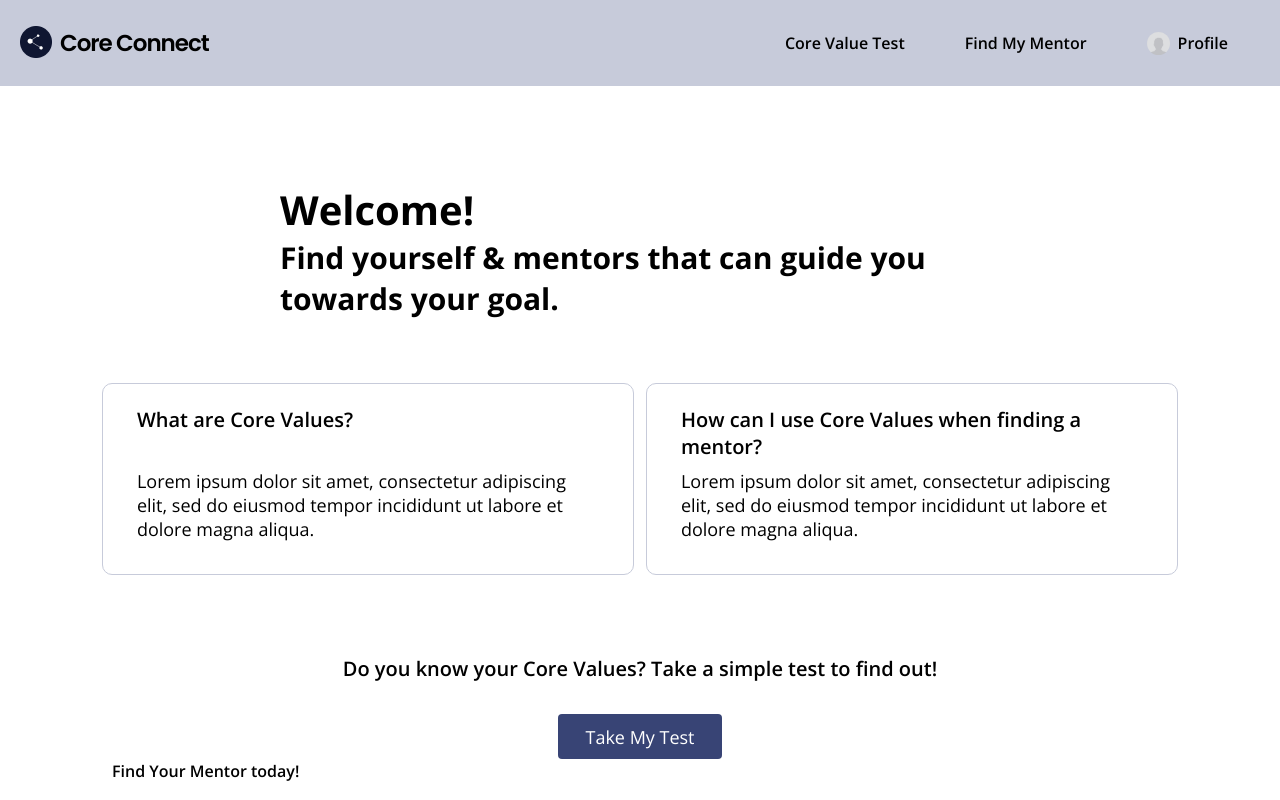
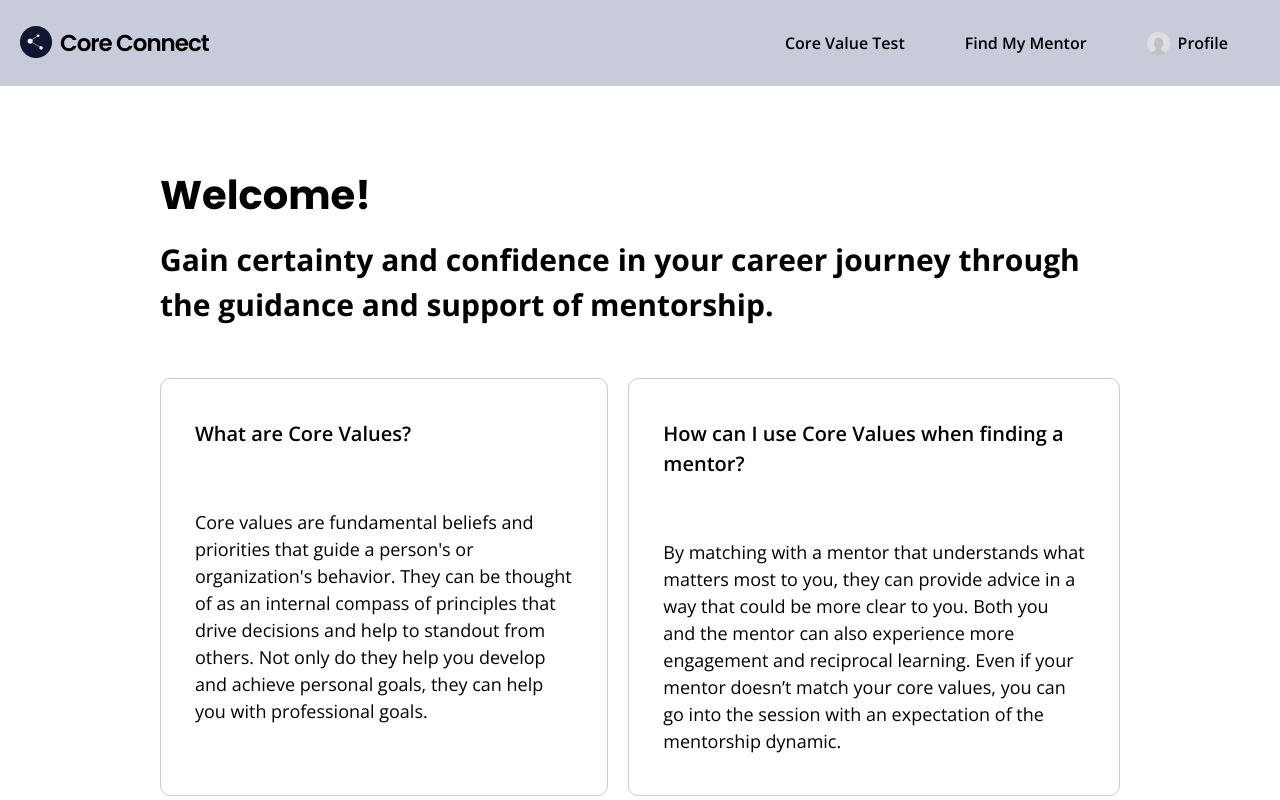
Before and after one commit to lureeves/core-connect, a React (Vite) app: page / in a window 1280 px wide. Shown: the top 800 px of the page. Built offline with nearby package versions, Linux system fonts and the light colour scheme.

Commit message:
updated styling on main page

```diff
--- a/src/components/Header.jsx
+++ b/src/components/Header.jsx
@@ -4,7 +4,7 @@ import pfp from '../assets/default_profile.jpg'
 import '../styles/global.css'
 const Header = () => {
   return (
-    <nav className='navbar flex w-full  p-5 items-center '>
+    <nav className='navbar flex w-full p-5 items-center '>
         {/*Logo Container */}
         <div className='flex logo w-6/12 justify-start items-center'>
             <a href="/" className='flex gap-2'>
--- a/src/pages/Home/Home.css
+++ b/src/pages/Home/Home.css
@@ -1,56 +1,3 @@
-.welcome{
-    width: 58.25em;
-
-}
-.welcome h1{
-    color: #000;
-
-    font-size: 2.5rem;
-    font-style: normal;
-    font-weight: 700;
-    line-height: normal;
-}
-.welcome h3{
-    color: #000;
-    font-size: 1.875rem;
-    font-style: normal;
-    font-weight: 700;
-    line-height: normal;
-}
-
-.question{
-    display: inline-flex;
-    flex-direction: column;
-    align-items: flex-start;
-    width: 33.25rem;
-
-    gap: 2.12rem;
-    border: 1px solid #C7CBDA;
-    border-radius: 0.625rem;
-    padding: 1.38rem 2.12rem;
-
-}
-
-.question h3{
-    height: 1.8125rem;
-    align-self: stretch;
-    font-size: 1.25rem;
-    font-style: normal;
-    font-weight: 600;
-    line-height: normal;
-}
-
-.question p{
-    font-size: 1.125rem;
-    font-style: normal;
-    font-weight: 400;
-    line-height: normal;
-}
-
-.test{
-    gap:2rem;
-}
-
 .test h3{
     color: #000;
     font-size: 1.25rem;
@@ -59,22 +6,7 @@
     line-height: normal;
 }
 
-.test button{
-    color: #FFF;
-    font-size: 1.125rem;
-    font-style: normal;
-    font-weight: 500;
-    line-height: normal;
 
-    width: 10.25rem;
-    height: 2.8125rem;
-    flex-shrink: 0;
-    border-radius: 0.25rem;
-    background: #384475;
-}
-.mentor-section{
-    max-width: 67.75rem;
-}
 .filter-container{
     border-radius: 1.25rem;
     border: 1px solid #C7CBDA;
--- a/src/pages/Home/Home.jsx
+++ b/src/pages/Home/Home.jsx
@@ -17,87 +17,89 @@ const Home = () => {
      }
   }
   return (
-    <div className='text-black  mt-24 flex flex-col items-center w-screen '>
-      {/* Top Section */}
+    <div className='text-black flex flex-col items-center w-screen '>
+        {/* Intro Section */}
         <div className='flex flex-col items-center w-9/12'>
             {/* Welcome Section */}
-            <div className='welcome flex flex-col mb-16 w-9/12'>
-                <h1>Welcome!</h1>
-                <h3>Find yourself & mentors that can guide you towards your goal.</h3>
+            <div className="flex flex-col text-[2.5rem] font-bold mt-[4.96rem] mb-[3.1875rem]">
+                <h1 className="text-[2.5rem] font-['Poppins'] mb-[0.75rem]">Welcome!</h1>
+                <h3 className='text-[1.875rem]'>Gain certainty and confidence in your career journey through the guidance and support of mentorship.</h3>
             </div>
 
             {/* Questions Section */}
-            <div className='question-section mb-20 flex gap-3'>
-                <div className='question h-48'>
-                    <h3>What are Core Values?</h3>
-                    <p>Lorem ipsum dolor sit amet, consectetur adipiscing elit, sed do eiusmod tempor incididunt ut labore et dolore magna aliqua.</p>
+            <div className='flex'>
+                <div className='border border-t-[1px] border-[#C7CBDA] rounded-[0.625rem] py-[2.5rem] px-[2.12rem] mr-[1.25rem]'>
+                    <h3 className="text-[1.25rem] font-semibold mb-[3.75rem]">What are Core Values?</h3>
+                    <p className="text-[1.125rem]">Core values are fundamental beliefs and priorities that guide a person's or organization's behavior. They can be thought of as an internal compass of principles that drive decisions and help to standout from others. Not only do they help you develop and achieve personal goals, they can help you with professional goals.</p>
                 </div>
-                <div className='question h-48'>
-                    <h3>How can I use Core Values when finding a mentor?</h3>
-                    <p>Lorem ipsum dolor sit amet, consectetur adipiscing elit, sed do eiusmod tempor incididunt ut labore et dolore magna aliqua.</p>
+                <div className='border border-t-[1px] border-[#C7CBDA] rounded-[0.625rem] py-[2.5rem] px-[2.12rem]'>
+                    <h3 className="text-[1.25rem] font-semibold mb-[3.75rem]">How can I use Core Values when finding a mentor?</h3>
+                    <p className="text-[1.125rem]">By matching with a mentor that understands what matters most to you, they can provide advice in a way that could be more clear to you. Both you and the mentor can also experience more engagement and  reciprocal learning. Even if your mentor doesn’t match your core values, you can go into the session with an expectation of the mentorship dynamic.</p>
                 </div>
             </div>
 
             {/* Take Test Section */}
-            <div className='test flex flex-col items-center'>
+            <div className='test flex flex-col items-center mt-[3.19rem] gap-6'>
                 <h3>Do you know your Core Values? Take a simple test to find out!</h3>
-                <a href="/CoreValueTest"><button>Take My Test</button></a>
+                <a href="/CoreValueTest"><button className="bg-[#2C4193] text-white text-[0.9375rem] font-semibold rounded-[4px] w-40 h-11">Take My Test</button></a>
             </div>
         </div>
+        {/* End Intro Section */}
+
         {/* Filter Mentor Section */}
-      <div className='mentor-section flex flex-col items-center  mb-10'>
-        {/* Search Buttons and title */}
-        <div className='flex flex-col items-start gap-6 '>
-          <div><h2 className='text-2xl font-semibold leading-normal'>Find Your Mentor today!</h2></div>
-          {/* Search Inputs */}
-          <div className='search-input flex gap-2'>
+        <div className='flex flex-col items-center mt-[7.5rem] w-9/12'>
+            {/* Search Buttons and Title */}
+            <div className='flex flex-col items-start '>
+                <h2 className='text-[1.5rem] font-semibold '>Find your mentor today!</h2>
 
-            <div className='filter-container flex justify-between items-center w-56 h-10 py-3 pr-6 pl-7 gap-3'
+                {/* Filtering Input Field */}
+                <div className='search-input flex gap-x-[0.44rem] my-[2.19rem]'>
+
+                    <div className='filter-container flex justify-between items-center w-[16rem] h-10 py-3 pr-6 pl-7 gap-3'
                         onClick={()=>Flipping(1)}
                         >
                         <img src={MagGlass} alt="" />
                         <input className="w-full p-1" type="text" placeholder='Search Role'/>
                     </div>
 
-            <div className='filter-container flex justify-between items-center w-56 h-10 py-3 pr-6 pl-7 gap-3'
+                    <div className='filter-container flex justify-between items-center w-[13.5rem] h-10 py-3 pr-6 pl-7 gap-3'
                         onClick={()=>Flipping(2)}
                         >
                         <button className='filters-dropdown'>Industry</button>
                         <img src={arrow} alt="" className={flip==2?``:`rotate-180`}  />
                     </div>
 
-            <div className='filter-container flex justify-between items-center w-56 h-10 py-3 pr-6 pl-7 gap-3'
+                    <div className='filter-container flex justify-between items-center w-[12.25rem] h-10 py-3 pr-6 pl-7 gap-3'
                         onClick={()=>Flipping(3)}
                         >
                         <button className='filters-dropdown'>Core Values</button>
                         <img src={arrow} alt="" className={flip==3?``:`rotate-180`} />
                     </div>
 
-            <div className='filter-container flex justify-between items-center w-56 h-10 py-3 pr-6 pl-7 gap-3'
+                    <div className='filter-container flex justify-between items-center w-[15.5rem] h-10 py-3 pr-6 pl-7 gap-3'
                         onClick={()=>Flipping(4)}
                         >
                         <button className='filters-dropdown'>Availability</button>
                         <img src={arrow} alt="" className={flip==4?``:`rotate-180`} />
                     </div>
 
-            <div className='filter-container filter-box flex justify-center items-center w-32 h-10 py-3 pr-6 pl-7 gap-3'
+                    <div className='filter-container filter-box flex justify-center items-center w-[8.5rem] h-10 py-3 pr-6 pl-7 gap-3'
                         onClick={()=>Flipping(5)}
                         >
                         <img src={filter} alt="" />
                         <button className='filters-dropdown'>Filters</button>
                     </div>
-
-          </div>
-
                 </div>
             </div>
+        </div>
+        {/* End Filtering Mentor Section */}
 
         {/* Mentor Cards Section*/}
-      <div className='flex flex-col items-center gap-4 '>
-        <h2 className='text-lg font-semibold w-full'>Featuring New Mentors</h2>
+        <div className='flex flex-col items-center gap-4'>
+            <h2 className='text-[1.1875rem] font-semibold self-start'>Featuring New Mentors</h2>
             {/* Design mentors */}
             <div className='flex flex-col gap-4'>
-          <h2 className='text-base font-semibold' >DESIGN</h2>
+                <h2 className='text-[base] font-semibold'>DESIGN</h2>
                 <div className='grid grid-cols-4 gap-5 '>
                     <MentorCard id={0}/>
                     <MentorCard id={1}/>
@@ -128,8 +130,8 @@ const Home = () => {
                     <MentorCard id={11}/>
                 </div>
             </div>
-
         </div>
+        {/* End Mentor Card Section */}
 
     </div>
   )
```
Also changed, not shown: 1 other file (tests, documents, lock files or other folders). Lines whose indentation alone changed are shown as unchanged.
